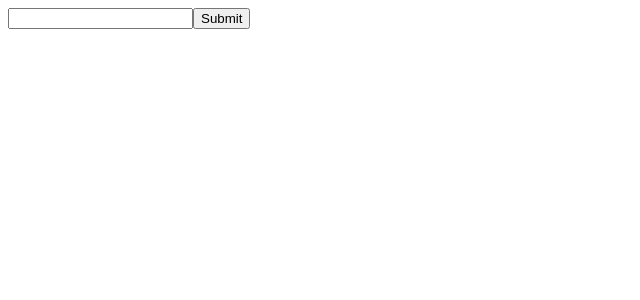
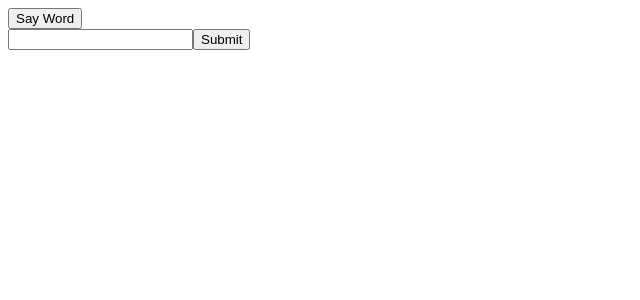
Before and after one commit to SpencerTruett/Vue-Spelling-Test, a Vue app: page / in a window 1280 px wide. Shown: the top 300 px of the page, without its empty margins (0-640 px from the left). Built offline with nearby package versions, Linux system fonts and the light colour scheme.

Commit message:
hooked up Speech to app; IT SPEAKS!

```diff
--- a/src/App.vue
+++ b/src/App.vue
@@ -1,14 +1,21 @@
 <template>
-  <form @submit.prevent="handleSubmit">
-    <input type="text" spellcheck="false" v-model="userInput" />
-    <button type="submit">Submit</button>
-  </form>
+  <div>
+    <Speech :word="questions[activeIndex].word" />
+    <form @submit.prevent="handleSubmit">
+      <input type="text" spellcheck="false" v-model="userInput" />
+      <button type="submit">Submit</button>
+    </form>
+  </div>
 </template>
 
 <script>
 import data from "./data";
+import Speech from "./components/Speech"
 
 export default {
+  components: {
+    Speech
+  },
   data() {
     return {
       questions: data,
```
